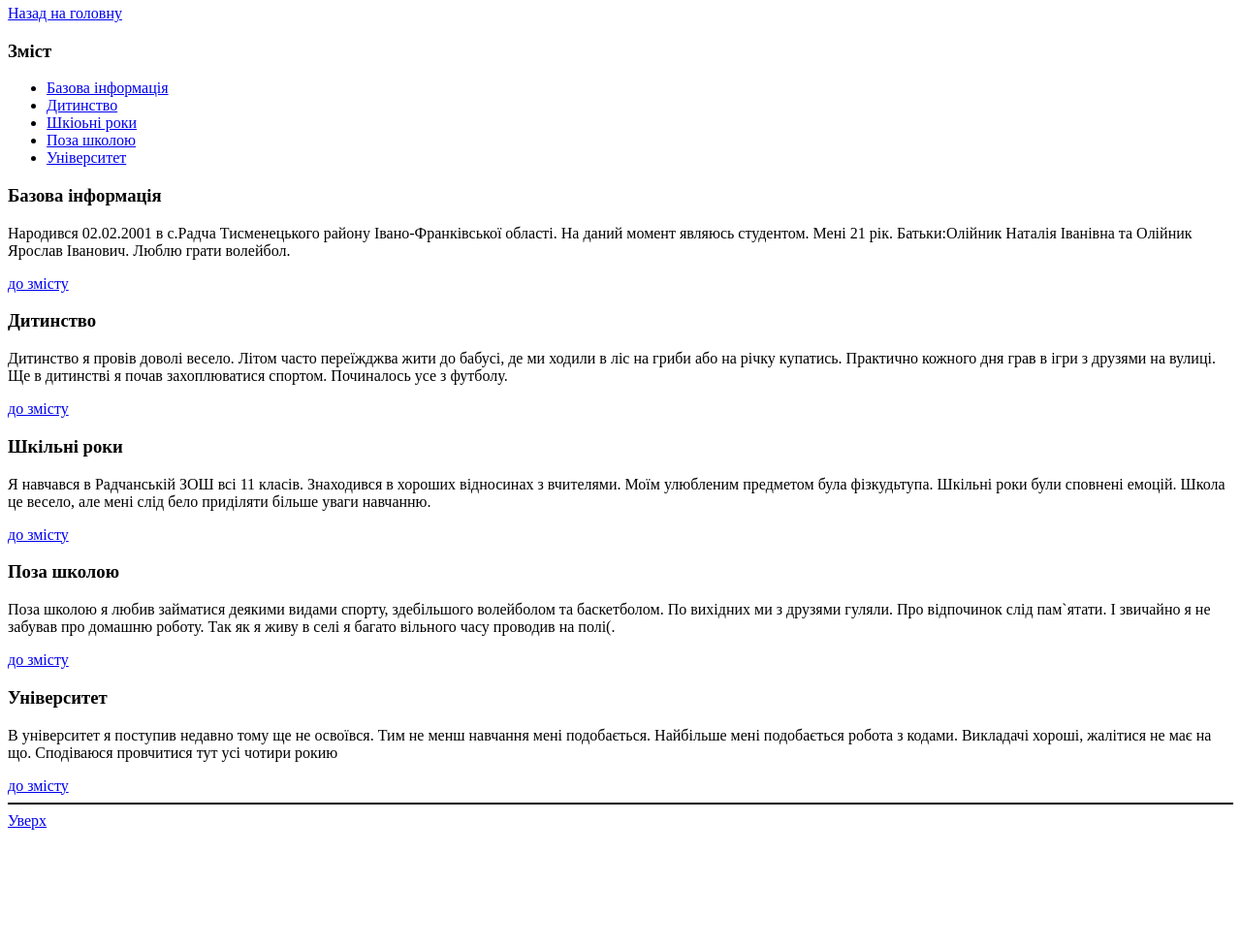
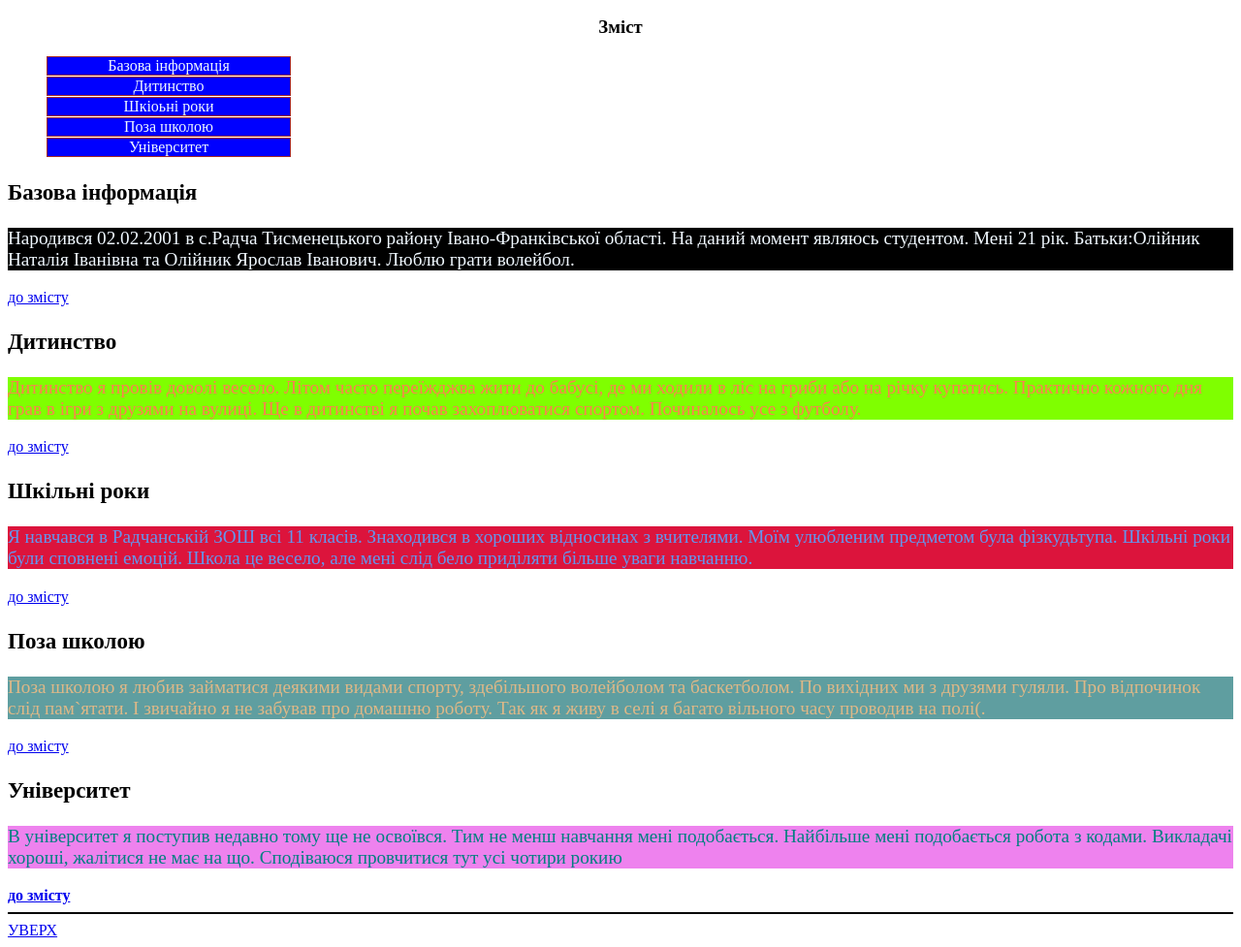
Before and after one commit to Valentyn-Oliinyk/my-new-repo-11, a plain HTML site: page biography.html in a window 1280 px wide. Shown: the part 75-1052 px from the top of the page at 97% size. Before the commit the page ends 939 px from the top, so only its background shows below. Drawn offline with Linux system fonts and the light colour scheme.

Commit message:
Add files via upload

```diff
--- a/biography.html
+++ b/biography.html
@@ -3,29 +3,97 @@
 <head>
     <meta content="text/html; charset=UTF-8" http-equiv="Content-Type">
     <title>Біографія</title>
+    <style>
+        h1 {
+            font-size: 22px;
+            text-align: center;
+
+        }
+        #Назаднаголовну{
+            font-style: italic;
+        }
+        #Зміст{
+            text-align: center;
+        }
+        section li{
+            list-style: none;
+        }
+        section li a:link, section li a:visited {
+            text-decoration: none;
+            background-color: blue;
+            border: 1px solid brown;
+            color: aliceblue;
+            display: block;
+            width: 250px;
+            text-align: center;
+            margin-bottom: 1px;
+        }
+        section li a:hover {
+            background-color:blueviolet;
+            color: brown;
+
+        }
+        section li a:active {
+            background-color: darkgoldenrod;
+            color: black;
+        }
+        .qwe{
+            font-size: 120%;
+        }
+        article h3{
+            font-size: 120%;
+        }
+        #r{
+
+            background-color: black;
+            color: aliceblue;
+        }
+        #t{
+            background-color: chartreuse;
+            color:coral
+        }
+        #tyt{
+            background-color: crimson;
+            color: cornflowerblue;
+        }
+        #j{
+            background-color: cadetblue;
+            color: burlywood;
+        }
+        #k{
+            background-color: violet;
+            color: teal;
+        }
+        .n{
+            font-weight: 700;
+        }
+        .m{
+            text-transform: uppercase;
+        }
+    </style>
 </head>
 <body>
     <h1>Автобіографія Олійник Валенитин Ярославович</h1>
     <section id="Автобіографія Олійник Валенитин Ярославович">
     </section>
-    <a href="index.html">Назад на головну</a>
-    <h3 >Зміст</h3>
+    <a id="Назаднаголовну" href="index.html">Назад на головну</a>
+    <h3 id="Зміст">Зміст</h3>
     <section id="Зміст">
     </section>
     <section>
         <ul>
-            <li><a href="#базоваінформація">Базова інформація</a></li>
-            <li><a href="#дитинство">Дитинство</a></li>
-            <li><a href="#шкільніроки">Шкіоьні роки</a></li>
-            <li><a href="#позашколою">Поза школою</a></li>
-            <li><a href="#університет">Університет</a></li>
+            <li><a  href="#базоваінформація">Базова інформація</a></li>
+            <li><a  href="#дитинство">Дитинство</a></li>
+            <li><a  href="#шкільніроки">Шкіоьні роки</a></li>
+            <li><a  href="#позашколою">Поза школою</a></li>
+            <li><a  href="#університет">Університет</a></li>
         </ul>
     </section>
 
-    <section id="базоваінформація">
+    <section class="qwe" id="базоваінформація">
        <article>
          <h3>Базова інформація</h3>
-        <p>Народився 02.02.2001 в с.Радча Тисменецького району Івано-Франківської області.
+        <p id="r">Народився 02.02.2001 в с.Радча Тисменецького району Івано-Франківської області.
          На даний момент являюсь студентом. Мені 21 рік. Батьки:Олійник Наталія Іванівна та Олійник Ярослав Іванович.
          Люблю грати волейбол.</p>
         </article>
@@ -35,10 +103,10 @@
 
     <a href="#Зміст">до змісту</a>
 
-    <section id="дитинство">
+    <section class="qwe" id="дитинство">
        <article>
         <h3>Дитинство</h3>
-        <p>Дитинство я провів доволі весело. Літом часто переїжджва жити до бабусі, де ми ходили в ліс на гриби або на річку купатись.
+        <p id="t">Дитинство я провів доволі весело. Літом часто переїжджва жити до бабусі, де ми ходили в ліс на гриби або на річку купатись.
          Практично кожного дня грав в ігри з друзями на вулиці.
          Ще в дитинстві я почав захоплюватися спортом. Починалось усе з футболу.</p>
        </article>
@@ -47,10 +115,10 @@
 
     <a href="#Зміст">до змісту</a>
 
-    <section id="шкільніроки">
+    <section class="qwe" id="шкільніроки">
         <article>
             <h3>Шкільні роки</h3>
-        <p>Я навчався в Радчанській ЗОШ всі 11 класів.
+        <p id="tyt">Я навчався в Радчанській ЗОШ всі 11 класів.
          Знаходився в хороших відносинах з вчителями. Моїм улюбленим предметом була фізкудьтупа.
          Шкільні роки були сповнені емоцій. Школа це весело, але мені слід бело приділяти більше уваги навчанню.</p>
         </article>
@@ -59,10 +127,10 @@
 
     <a href="#Зміст">до змісту</a>
 
-    <section id="позашколою">
+    <section class="qwe" id="позашколою">
         <article>
             <h3>Поза школою</h3>
-        <p>Поза школою я любив займатися деякими видами спорту, здебільшого волейболом та баскетболом.
+        <p id="j">Поза школою я любив займатися деякими видами спорту, здебільшого волейболом та баскетболом.
         По вихідних ми з друзями гуляли. Про відпочинок слід пам`ятати. І звичайно я не забував про домашню роботу.
         Так як я живу в селі я багато вільного часу проводив на полі(.</p>
         </article>
@@ -71,21 +139,21 @@
 
     <a href="#Зміст">до змісту</a>
 
-    <section id="університет">
+    <section class="qwe" id="університет">
         <article>
             <h3>Університет</h3>
-        <p>В університет я поступив недавно тому ще не освоївся. Тим не менш навчання мені подобається.
+        <p id="k">В університет я поступив недавно тому ще не освоївся. Тим не менш навчання мені подобається.
         Найбільше мені подобається робота з кодами. Викладачі хороші, жалітися не має на що.
         Сподіваюся провчитися тут усі чотири рокию</p>
         </article>
 
     </section>
 
-    <a href="#Зміст">до змісту</a>
+    <a class="n" href="#Зміст">до змісту</a>
 
     <hr color="black">
 
-        <a href="#Автобіографія Олійник Валенитин Ярославович">Уверх</a>
+        <a class="m" href="#Автобіографія Олійник Валенитин Ярославович">Уверх</a>
 
 
 </body>
```
Also changed, not shown: friends.html (+33 -1 lines), gallery.html (+32 -5 lines), index.html (+35 -4 lines), novadays.html (+28 -1 lines).
